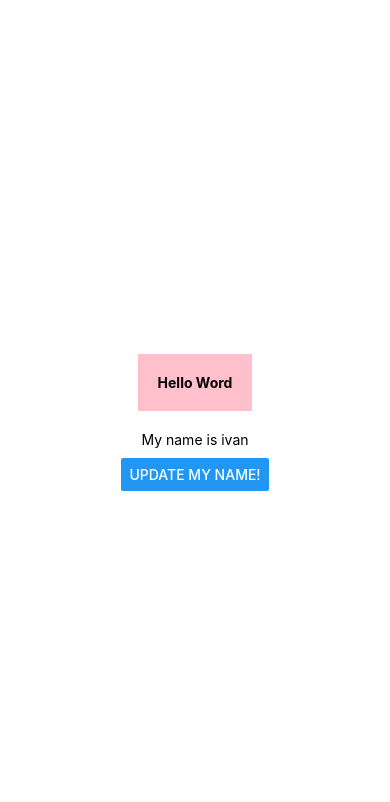
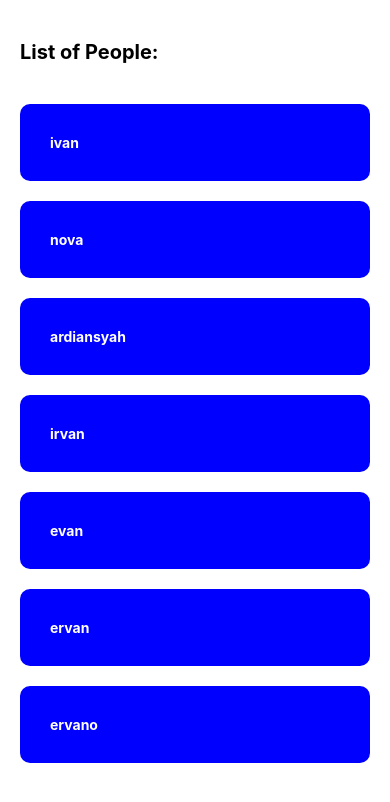
Before and after one commit to ivannoard/learn-react-native, a React Native app: screen / in a window 390 px wide. Shown: the top 802 px of the page. Built offline with nearby package versions, Linux system fonts and the light colour scheme.

Commit message:
touchable component + delete logic with filter

```diff
--- a/App.js
+++ b/App.js
@@ -1,24 +1,73 @@
 import { useState } from "react";
-import { StatusBar } from "expo-status-bar";
-import { StyleSheet, Text, View, Button } from "react-native";
+import {
+  StyleSheet,
+  Text,
+  View,
+  ScrollView,
+  FlatList,
+  TouchableOpacity,
+} from "react-native";
 
 export default function App() {
-  const [name, setName] = useState("ivan");
-  function handleClick() {
-    setName("Ardiansyah");
+  const [listPeople, setListPeople] = useState([
+    {
+      name: "ivan",
+      id: 1,
+    },
+    {
+      name: "nova",
+      id: 2,
+    },
+    {
+      name: "ardiansyah",
+      id: 3,
+    },
+    {
+      name: "irvan",
+      id: 4,
+    },
+    {
+      name: "evan",
+      id: 5,
+    },
+    {
+      name: "ervan",
+      id: 6,
+    },
+    {
+      name: "ervano",
+      id: 7,
+    },
+  ]);
+
+  function handlePress(id) {
+    setListPeople((prevState) => {
+      return prevState.filter((item) => item.id !== id);
+    });
   }
+
   return (
     <View style={styles.container}>
-      <View style={styles.bgPink}>
-        <Text style={styles.textBold}>Hello Word</Text>
+      <View style={styles.containerNavbar}>
+        <Text style={styles.textBold}>List of People:</Text>
       </View>
-      <View style={styles.secondContainer}>
-        <Text style={styles.textCenter}>My name is {name}</Text>
-        <View style={styles.buttonStyle}>
-          <Button title="Update My Name!" onPress={handleClick} />
-        </View>
-      </View>
-      <StatusBar style="auto" />
+      <FlatList
+        style={styles.scrollContainer}
+        keyExtractor={(item) => item.id}
+        data={listPeople}
+        renderItem={({ item }) => (
+          <TouchableOpacity onPress={() => handlePress(item.id)}>
+            <Text style={styles.listText}>{item.name}</Text>
+          </TouchableOpacity>
+        )}
+      />
+      {/* <ScrollView style={styles.scrollContainer}>
+        {listPeople.map((item) => (
+          <View key={item.key} style={styles.listContainer}>
+            <Text style={styles.listText}>{item.name}</Text>
+          </View>
+        ))}
+      </ScrollView> */}
     </View>
   );
 }
@@ -27,23 +76,26 @@ const styles = StyleSheet.create({
   container: {
     flex: 1,
     backgroundColor: "#fff",
-    alignItems: "center",
-    justifyContent: "center",
+    // alignItems: "center",
+    // justifyContent: "center",
+  },
+  scrollContainer: {
+    paddingHorizontal: 20,
+  },
+  containerNavbar: {
+    padding: 20,
+    paddingTop: 40,
   },
   textBold: {
     fontWeight: "bold",
+    fontSize: 20,
   },
-  bgPink: {
-    backgroundColor: "pink",
-    padding: 20,
-  },
-  secondContainer: {
+  listText: {
+    fontWeight: "bold",
+    color: "white",
+    backgroundColor: "blue",
+    borderRadius: 10,
+    padding: 30,
     marginTop: 20,
   },
-  textCenter: {
-    textAlign: "center",
-  },
-  buttonStyle: {
-    marginTop: 10,
-  },
 });
```
